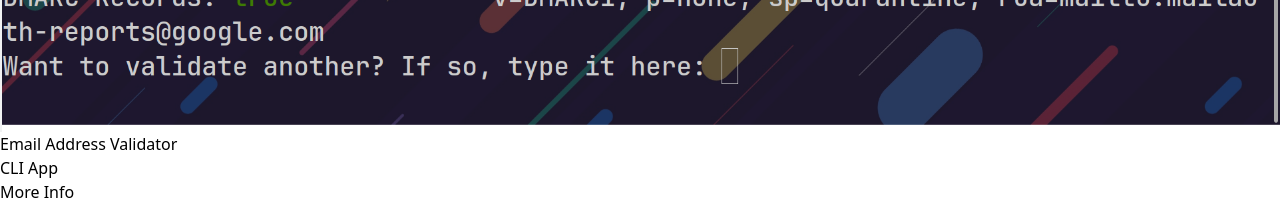
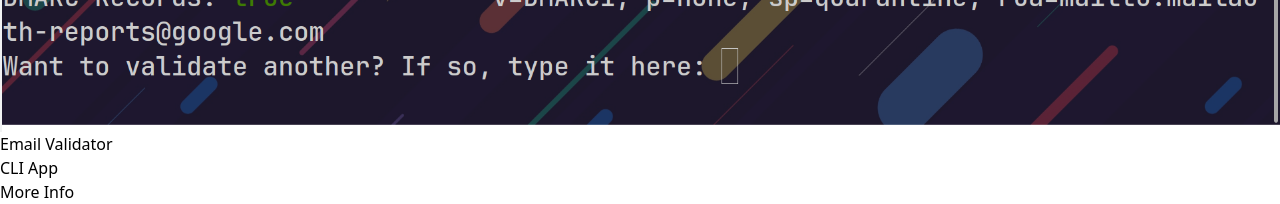
Before and after one commit to Yehdar/portfolio, a React (Vite) app: page / in a window 1280 px wide. Shown: the part 2400-2604 px from the top of the page. Built offline with nearby package versions, Linux system fonts and the light colour scheme.

Commit message:
fix: update project UI

```diff
--- a/src/components/Projects.jsx
+++ b/src/components/Projects.jsx
@@ -29,7 +29,7 @@ const Projects = () => {
         />
         <ProjectItem
           bg={EMAIL}
-          name="Email Address Validator"
+          name="Email Validator"
           description="CLI App"
           hyperlink="https://github.com/Yehdar/email-address-validator"
         />
```
